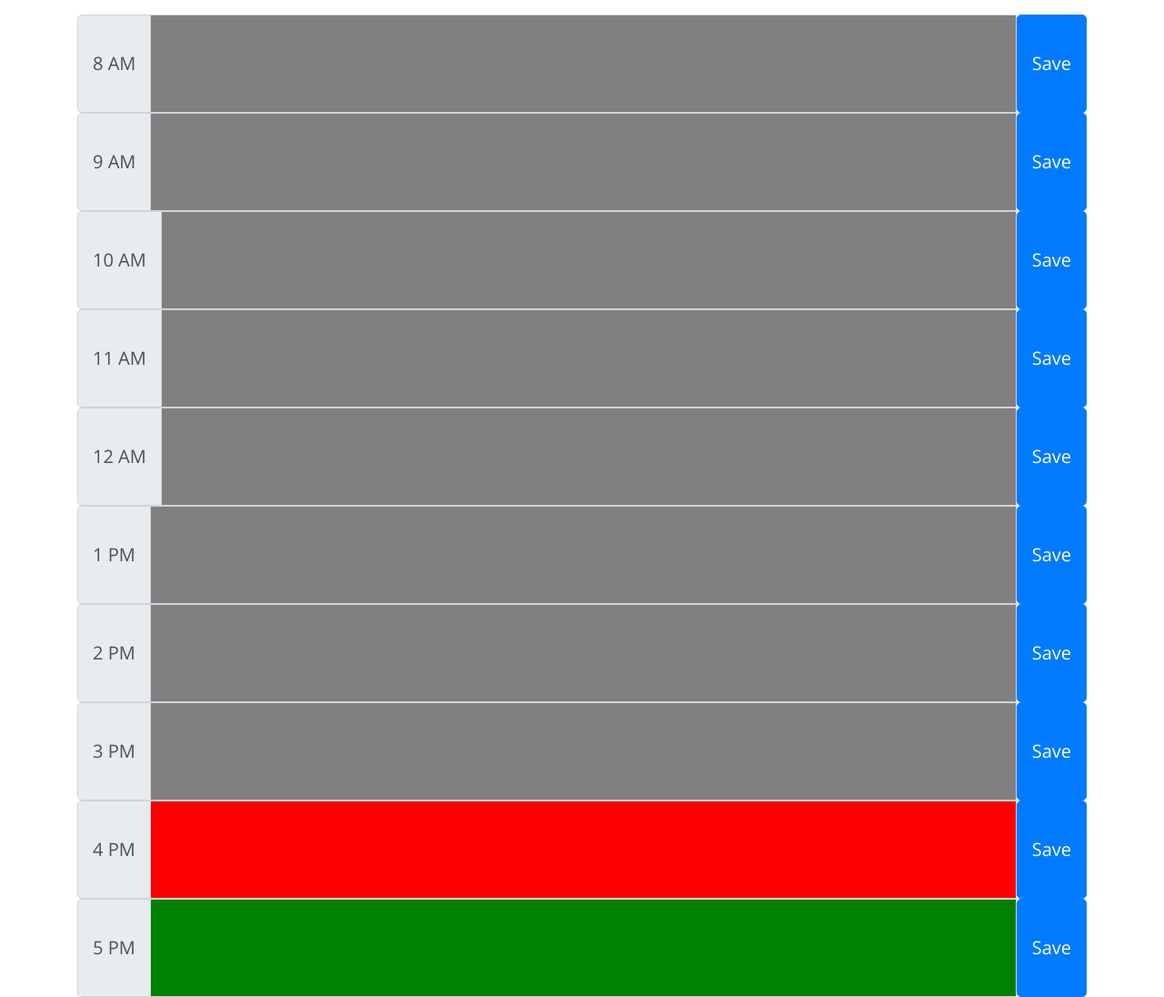
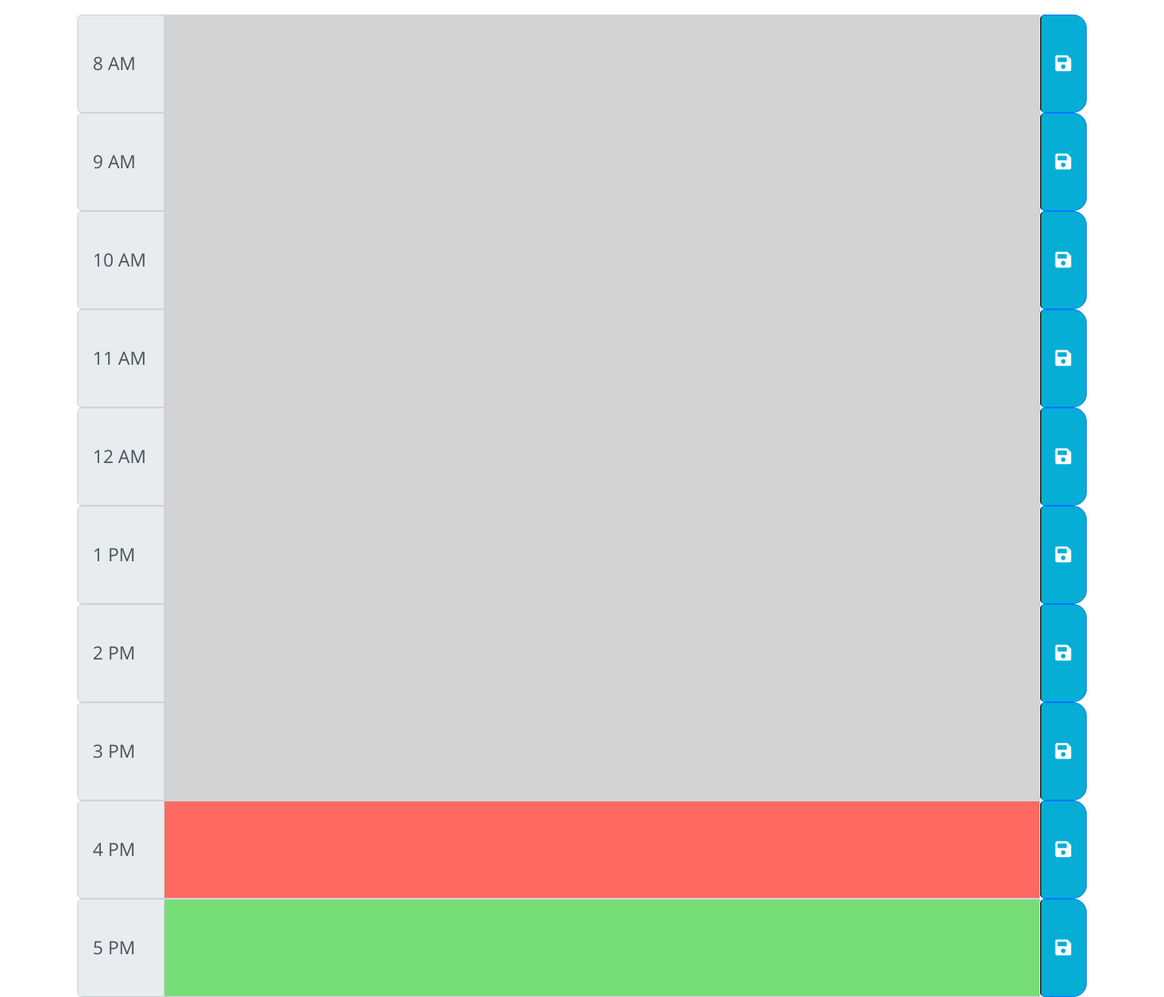
Before and after one commit to jmarq019/day_planner, a plain HTML site: page index.html in a window 1280 px wide. Shown: the part 320-1416 px from the top of the page at 91% size. Drawn offline with nearby package versions, Linux system fonts and the light colour scheme.

Commit message:
updating stylistic options

```diff
--- a/assets/css/style.css
+++ b/assets/css/style.css
@@ -69,3 +69,12 @@ body {
     font-size: 20px;
     transition: all 0.3s ease-in-out;
   }
+
+  .input-group-prepend{
+    max-width: 6em !important;
+    min-width: 6em !important;
+  }
+
+  .input-group-text{
+      width: 100% !important;
+  }
--- a/assets/js/script.js
+++ b/assets/js/script.js
@@ -1,10 +1,13 @@
+//getting today's date and dsiplaying it on the page.
 var today = moment();
 $("#currentDay").text(today.format("dddd, MMM Do"));
 
+//global variables necessary for displaying the messages.
 var containerEL = $(".container");
 var messagesArray = [];
 var currentHour = moment().format('H');
 
+//variables corresponding to each hour block.
 var eightAM = $("#8");
 var nineAM = $("#9");
 var tenAM = $("#10");
@@ -17,7 +20,7 @@ var fourPM = $("#16");
 var fivePM = $("#17");
 
 
-
+//this array of objects correlates each hour block with a number value and an empty String.
 var valuesArray = [
 {
     element: eightAM,
@@ -71,23 +74,24 @@ var valuesArray = [
 },
 ]
 
-
+//this for loop sets the background color for the hour blocks.
 for(var i = 0; i < valuesArray.length; i++){
     if(currentHour > valuesArray[i].value){
-        valuesArray[i].element.siblings().first().css("background-color", "gray");
-        valuesArray[i].element.siblings().first().css("color", "black");
+        //any hours that have already passed will be gray.
+        valuesArray[i].element.siblings().first().addClass("past");
     }
     else if(currentHour == valuesArray[i].value){
-        valuesArray[i].element.siblings().first().css("background-color", "red");
-        valuesArray[i].element.siblings().first().css("color", "white");
+        //the current hour will be red.
+        valuesArray[i].element.siblings().first().addClass("present");
     }
     else{
-        valuesArray[i].element.siblings().first().css("background-color", "green");
-        valuesArray[i].element.siblings().first().css("color", "white");
+        //the hours not yet gone by will be green.
+        valuesArray[i].element.siblings().first().addClass("future");
     }
 
 }
 
+//this function will iterate through our array, taking out any objects with a repeat value.
 function overwriteMessages(newMessObj){
         var k = 0;
         while(k < messagesArray.length){
@@ -100,10 +104,11 @@ function overwriteMessages(newMessObj){
         }
 }
 
+//when the save button is clicked, an object is pushed into an array and saved in local storage.
 function handleFormSubmit(event){
     event.preventDefault();
 
-    var targetButton = $(event.target);
+    var targetButton = $(this);
     //this variable stores the message written in the text area.
     scheduledItem = targetButton.parent().children().eq(1).val();
     //this variable stores the ID corresponding to the hour.
@@ -121,6 +126,7 @@ function handleFormSubmit(event){
 
 }
 
+//this function will populate any messages in the local storage in the corresponding box.
 function showMyMessages(){
 
     messagesArray = JSON.parse(localStorage.getItem("myMessages")) || [];
@@ -134,6 +140,8 @@ function showMyMessages(){
 
 }
 
+//event listener for the save buttons.
 containerEL.on('click', '.btn', handleFormSubmit);
 
+//on page load, show the existing messages.
 $('Document').ready(showMyMessages());
--- a/index.html
+++ b/index.html
@@ -33,82 +33,102 @@
     <div class="container">
       <!-- Timeblocks go here -->
       <div class="input-group input-group-lg">
-      <div class="input-group-prepend" id="8">
+      <div class="input-group-prepend custom-input-group-prepend" id="8">
       <span class="input-group-text">8 AM</span>
       </div>
       <textarea class="form-control" id="exampleFormControlTextarea1" rows="3"></textarea>
-      <button type="button" class="btn btn-primary btn-lg">Save</button>
+      <button type="button" class="btn btn-primary btn-lg saveBtn">
+          <i class="fa fa-save"></i>
+      </button>
       </div>
 
       <div class="input-group input-group-lg">
-      <div class="input-group-prepend" id="9">
+      <div class="input-group-prepend custom-input-group-prepend" id="9">
       <span class="input-group-text">9 AM</span>
       </div>
       <textarea class="form-control" id="exampleFormControlTextarea1" rows="3"></textarea>
-      <button type="button" class="btn btn-primary btn-lg">Save</button>
+      <button type="button" class="btn btn-primary btn-lg saveBtn">
+        <i class="fa fa-save"></i>
+      </button>
       </div>
 
       <div class="input-group input-group-lg">
-      <div class="input-group-prepend" id="10">
+      <div class="input-group-prepend custom-input-group-prepend" id="10">
       <span class="input-group-text">10 AM</span>
       </div>
       <textarea class="form-control" id="exampleFormControlTextarea1" rows="3"></textarea>
-      <button type="button" class="btn btn-primary btn-lg">Save</button>
+      <button type="button" class="btn btn-primary btn-lg saveBtn">
+        <i class="fa fa-save"></i>
+      </button>
       </div>
 
       <div class="input-group input-group-lg">
-      <div class="input-group-prepend" id="11">
+      <div class="input-group-prepend custom-input-group-prepend" id="11">
       <span class="input-group-text">11 AM</span>
       </div>
       <textarea class="form-control" id="exampleFormControlTextarea1" rows="3"></textarea>
-      <button type="button" class="btn btn-primary btn-lg">Save</button>
+      <button type="button" class="btn btn-primary btn-lg saveBtn">
+        <i class="fa fa-save"></i>
+      </button>
       </div>
 
       <div class="input-group input-group-lg">
-      <div class="input-group-prepend" id="12">
+      <div class="input-group-prepend custom-input-group-prepend" id="12">
       <span class="input-group-text">12 AM</span>
        </div>
       <textarea class="form-control" id="exampleFormControlTextarea1" rows="3"></textarea>
-      <button type="button" class="btn btn-primary btn-lg">Save</button>
+      <button type="button" class="btn btn-primary btn-lg saveBtn">
+        <i class="fa fa-save"></i>
+      </button>
       </div>
 
       <div class="input-group input-group-lg">
-      <div class="input-group-prepend" id="13">
+      <div class="input-group-prepend custom-input-group-prepend" id="13">
       <span class="input-group-text">1 PM</span>
       </div>
       <textarea class="form-control" id="exampleFormControlTextarea1" rows="3"></textarea>
-      <button type="button" class="btn btn-primary btn-lg">Save</button>
+      <button type="button" class="btn btn-primary btn-lg saveBtn">
+        <i class="fa fa-save"></i>
+      </button>
         </div>
 
       <div class="input-group input-group-lg">
-      <div class="input-group-prepend" id="14">
+      <div class="input-group-prepend custom-input-group-prepend" id="14">
       <span class="input-group-text">2 PM</span>
       </div>
       <textarea class="form-control" id="exampleFormControlTextarea1" rows="3"></textarea>
-      <button type="button" class="btn btn-primary btn-lg">Save</button>
+      <button type="button" class="btn btn-primary btn-lg saveBtn">
+        <i class="fa fa-save"></i>
+      </button>
       </div>
 
       <div class="input-group input-group-lg">
-      <div class="input-group-prepend" id=15>
+      <div class="input-group-prepend custom-input-group-prepend" id=15>
       <span class="input-group-text">3 PM</span>
       </div>
       <textarea class="form-control" id="exampleFormControlTextarea1" rows="3"></textarea>
-      <button type="button" class="btn btn-primary btn-lg">Save</button>
+      <button type="button" class="btn btn-primary btn-lg saveBtn">
+        <i class="fa fa-save"></i>
+      </button>
       </div>
 
       <div class="input-group input-group-lg">
-      <div class="input-group-prepend" id="16">
+      <div class="input-group-prepend custom-input-group-prepend" id="16">
       <span class="input-group-text">4 PM</span>
       </div>
       <textarea class="form-control" id="exampleFormControlTextarea1" rows="3"></textarea>
-      <button type="button" class="btn btn-primary btn-lg">Save</button>
+      <button type="button" class="btn btn-primary btn-lg saveBtn">
+        <i class="fa fa-save"></i>
+      </button>
       </div>
       <div class="input-group input-group-lg">
-      <div class="input-group-prepend" id="17">
+      <div class="input-group-prepend custom-input-group-prepend" id="17">
       <span class="input-group-text">5 PM</span>
       </div>
       <textarea class="form-control" id="exampleFormControlTextarea1" rows="3"></textarea>
-      <button type="button" class="btn btn-primary btn-lg">Save</button>
+      <button type="button" class="btn btn-primary btn-lg saveBtn">
+        <i class="fa fa-save"></i>
+      </button>
       </div>
 
     </div>
```
